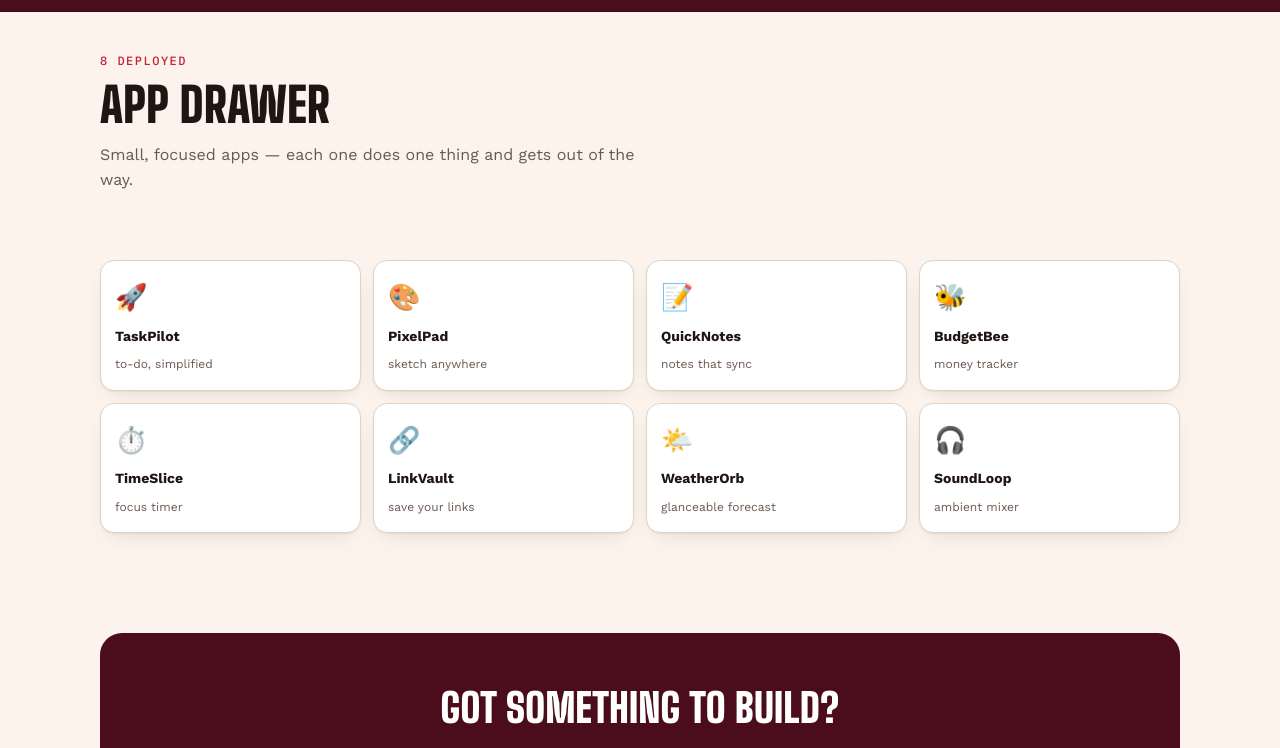
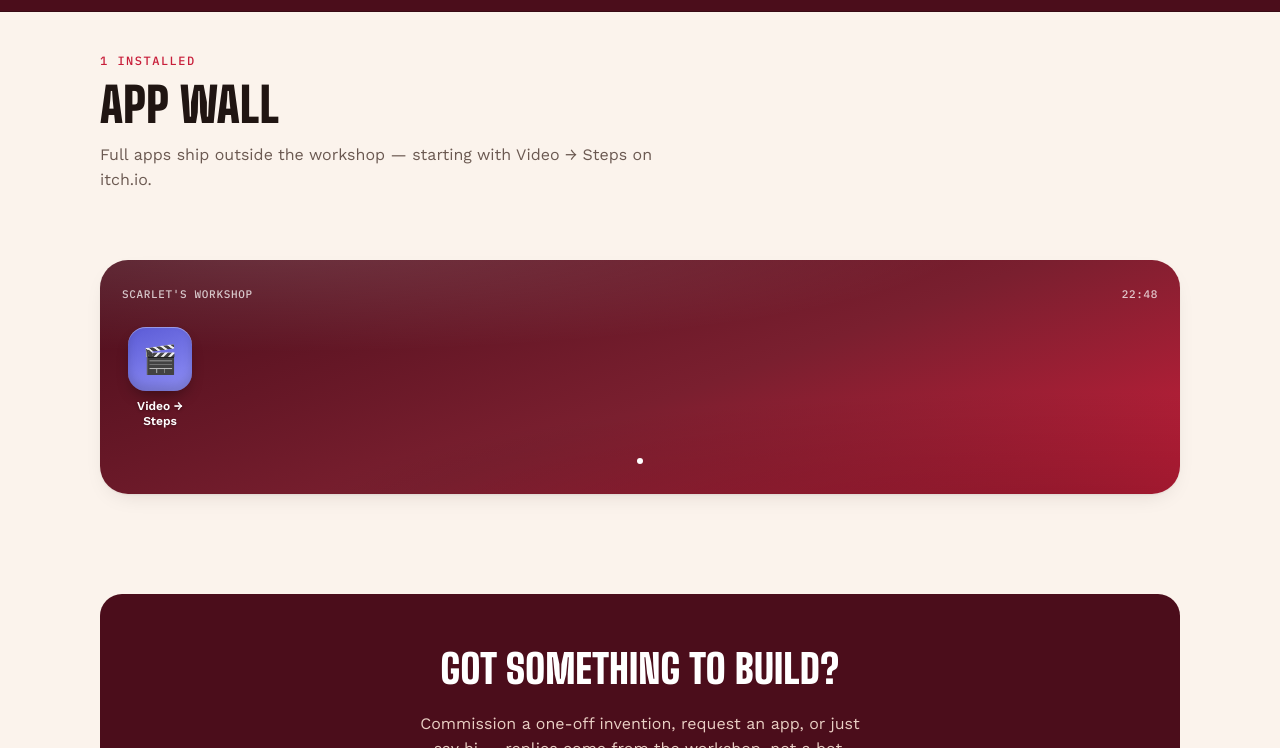
Before and after one commit to scarletjet/scarlets-workshop-site, a website: page index.html in a window 1280 px wide. Both pictures are taken after a click on the link "Apps". Shown: the part 51-799 px from the top of the page. Drawn offline with nearby package versions, Linux system fonts and the light colour scheme.

Commit message:
Reflect the tools/ reorg and turn Apps into an itch.io app wall (#6)
Tools list now points at tools/168, tools/git-mover, and the eight apps
that moved there from apps/ (task-pilot, pixel-pad, quick-notes,
budget-bee, link-vault, weather-orb, sound-loop, time-slice) — ten
entries total, matching the folder as it exists now. Video → Steps is
no longer listed here since it moved to inventions/.

Apps is now a single external listing: Video → Steps on itch.io, opened
in a new tab. Replaces the app-drawer grid with an iPod-touch-style home
screen — a wallpaper-gradient container with a live-clock status bar,
icon tiles, and a page-dot indicator — built to hold more icons as apps
get added, not just this one.


Claude-Session: https://claude.ai/code/session_01UiTTMgxApKs9E6jgk5ESDY

Co-authored-by: Claude <noreply@anthropic.com>

```diff
--- a/index.html
+++ b/index.html
@@ -173,27 +173,45 @@
   .see-all{ font-size: 13px; font-weight: 700; color: var(--scarlet); text-decoration: none; white-space: nowrap; }
   .see-all:hover{ text-decoration: underline; }
 
-  /* apps */
-  .apps-row{
-    display: grid; grid-auto-flow: column; grid-auto-columns: 148px;
-    gap: 12px; overflow-x: auto; padding-bottom: 6px; scroll-snap-type: x proximity;
+  /* apps — icon-wall (iPod-touch-style) */
+  .icon-row{ display: flex; flex-wrap: wrap; gap: 20px 16px; }
+  .icon-tile{
+    display: flex; flex-direction: column; align-items: center; gap: 8px;
+    width: 76px; text-decoration: none; color: var(--ink);
   }
-  .apps-row::-webkit-scrollbar{ height: 6px; }
-  .apps-row::-webkit-scrollbar-thumb{ background: var(--line); border-radius: 4px; }
-  .apps-grid{ display: grid; grid-template-columns: repeat(4, 1fr); gap: 12px; }
-  @media (max-width: 780px){ .apps-grid{ grid-template-columns: repeat(2, 1fr); } }
-  @media (max-width: 380px){ .apps-grid{ grid-template-columns: 1fr; } }
-  .app-card{
-    scroll-snap-align: start;
-    background: var(--surface); border: 1px solid var(--line); border-radius: 14px;
-    padding: 16px 14px; text-decoration: none; color: var(--ink);
-    display: flex; flex-direction: column; gap: 8px; box-shadow: var(--shadow);
-    transition: transform .15s, border-color .15s;
+  .icon-glyph{
+    --tile-a: var(--scarlet); --tile-b: #ff7a5c;
+    width: 64px; height: 64px; border-radius: 18px; flex: 0 0 auto;
+    display: grid; place-items: center; font-size: 28px;
+    background: linear-gradient(160deg, var(--tile-a), var(--tile-b));
+    box-shadow: 0 8px 16px -6px rgba(0,0,0,.45), inset 0 1px 0 rgba(255,255,255,.35), inset 0 -6px 10px rgba(0,0,0,.16);
+    transition: transform .15s;
   }
-  .app-card:hover{ transform: translateY(-2px); border-color: var(--scarlet); }
-  .app-icon{ font-size: 26px; }
-  .app-name{ font-weight: 700; font-size: 14px; }
-  .app-desc{ font-size: 12px; color: var(--ink-soft); }
+  .icon-tile:hover .icon-glyph{ transform: translateY(-2px) scale(1.05); }
+  .icon-tile:active .icon-glyph{ transform: scale(.94); }
+  .icon-label{
+    font-size: 12px; font-weight: 600; text-align: center; max-width: 100%; line-height: 1.2;
+    display: -webkit-box; -webkit-line-clamp: 2; -webkit-box-orient: vertical; overflow: hidden;
+  }
+
+  .home-screen{
+    position: relative; border-radius: 28px; overflow: hidden;
+    background:
+      radial-gradient(120% 90% at 15% -10%, rgba(255,255,255,.16), transparent 55%),
+      radial-gradient(120% 90% at 90% 110%, rgba(0,0,0,.25), transparent 60%),
+      linear-gradient(160deg, var(--garnet), #7a1f2f 55%, var(--scarlet));
+    padding: 26px 22px 30px; box-shadow: var(--shadow);
+  }
+  .home-screen-bar{
+    display: flex; justify-content: space-between; align-items: baseline;
+    color: rgba(255,255,255,.75); font-family: "IBM Plex Mono", monospace;
+    font-size: 11px; letter-spacing: .06em; text-transform: uppercase; margin-bottom: 24px;
+  }
+  .home-screen .icon-row{ gap: 26px 18px; }
+  .home-screen .icon-label{ color: #fff; text-shadow: 0 1px 3px rgba(0,0,0,.35); }
+  .home-dots{ display: flex; justify-content: center; gap: 6px; margin-top: 30px; }
+  .home-dots span{ width: 6px; height: 6px; border-radius: 50%; background: rgba(255,255,255,.35); }
+  .home-dots span.active{ background: #fff; }
 
   /* invention / list rows */
   .list-rows{ display: flex; flex-direction: column; }
@@ -342,22 +360,24 @@
   var esc = function(s){ return String(s).replace(/[&<>"']/g, function(c){
     return {"&":"&amp;","<":"&lt;",">":"&gt;",'"':"&quot;","'":"&#39;"}[c];
   }); };
+  var appsClockTimer = null;
 
   var APPS = [
-    { name: "TaskPilot",  icon: "🚀", url: "apps/task-pilot/", desc: "to-do, simplified" },
-    { name: "PixelPad",   icon: "🎨", url: "apps/pixel-pad/", desc: "sketch anywhere" },
-    { name: "QuickNotes", icon: "📝", url: "apps/quick-notes/", desc: "notes that sync" },
-    { name: "BudgetBee",  icon: "🐝", url: "apps/budget-bee/", desc: "money tracker" },
-    { name: "TimeSlice",  icon: "⏱️", url: "apps/time-slice/", desc: "focus timer" },
-    { name: "LinkVault",  icon: "🔗", url: "apps/link-vault/", desc: "save your links" },
-    { name: "WeatherOrb", icon: "🌤️", url: "apps/weather-orb/", desc: "glanceable forecast" },
-    { name: "SoundLoop",  icon: "🎧", url: "apps/sound-loop/", desc: "ambient mixer" }
+    { name: "Video → Steps", icon: "🎬", url: "https://scarlets-workshop.itch.io/video-to-steps",
+      desc: "How-to videos become written guides", colors: ["#5b5bd6", "#8f8ff6"] }
   ];
   var INVENTIONS = null; /* null = still loading; [] = loaded, none live */
   var TOOLS = [
-    { title: "168 — Your Week in Hours", icon: "⏳", url: "/168/", desc: "Interactive weekly time-budget visualizer" },
-    { title: "Video → Steps", icon: "🎬", url: "/video-to-steps/", desc: "How-to videos become written guides" },
-    { title: "Git Project Mover", icon: "🔀", url: "/git-mover/", desc: "Build the exact commands to move a project between machines" }
+    { title: "168", icon: "⏳", url: "tools/168/", desc: "Interactive weekly time-budget visualizer" },
+    { title: "Git Mover", icon: "🔀", url: "tools/git-mover/", desc: "Build the exact commands to move a project between machines" },
+    { title: "TaskPilot", icon: "🚀", url: "tools/task-pilot/", desc: "To-do, simplified" },
+    { title: "PixelPad", icon: "🎨", url: "tools/pixel-pad/", desc: "Sketch anywhere — autosaves in your browser" },
+    { title: "QuickNotes", icon: "📝", url: "tools/quick-notes/", desc: "Notes that sync via a shareable link" },
+    { title: "BudgetBee", icon: "🐝", url: "tools/budget-bee/", desc: "A simple money tracker" },
+    { title: "LinkVault", icon: "🔗", url: "tools/link-vault/", desc: "Save your links, tag them, find them again" },
+    { title: "WeatherOrb", icon: "🌤️", url: "tools/weather-orb/", desc: "A glanceable forecast" },
+    { title: "SoundLoop", icon: "🎧", url: "tools/sound-loop/", desc: "An ambient sound mixer" },
+    { title: "TimeSlice", icon: "⏱️", url: "tools/time-slice/", desc: "A focus timer" }
   ];
   var PRODUCTS = [
     { title: "Icon Pack Vol. 1", emoji: "◈", price: "$12", platform: "gumroad" },
@@ -369,11 +389,13 @@
   ];
 
   /* ---- card builders ---- */
-  function appCard(a){
-    return '<a class="app-card" href="'+esc(a.url)+'" title="'+esc(a.desc)+'">'
-      + '<span class="app-icon">'+a.icon+'</span>'
-      + '<span class="app-name">'+esc(a.name)+'</span>'
-      + '<span class="app-desc">'+esc(a.desc)+'</span></a>';
+  function isExternal(url){ return /^https?:\/\//i.test(url); }
+  function appIcon(a){
+    var style = a.colors ? ' style="--tile-a:'+esc(a.colors[0])+';--tile-b:'+esc(a.colors[1])+';"' : '';
+    var target = isExternal(a.url) ? ' target="_blank" rel="noopener"' : '';
+    return '<a class="icon-tile" href="'+esc(a.url)+'"'+target+' title="'+esc(a.desc)+'">'
+      + '<span class="icon-glyph"'+style+'>'+a.icon+'</span>'
+      + '<span class="icon-label">'+esc(a.name)+'</span></a>';
   }
   function inventionRow(v){
     var price = v.price > 0 ? "$" + (v.price/100).toFixed(2) : "—";
@@ -439,8 +461,8 @@
           + '</section>'
 
           + '<section class="stack">'
-            + '<div class="sec-head"><h2>Deployed apps</h2><a class="see-all" href="#/apps">See all ' + APPS.length + ' →</a></div>'
-            + '<div class="apps-row">' + APPS.slice(0,5).map(appCard).join("") + '</div>'
+            + '<div class="sec-head"><h2>Apps</h2><a class="see-all" href="#/apps">Open the app wall →</a></div>'
+            + '<div class="icon-row">' + APPS.map(appIcon).join("") + '</div>'
           + '</section>'
 
           + '<section class="stack">'
@@ -462,9 +484,28 @@
       title: "Apps — Scarlet's Workshop",
       render: function(){
         return ''
-          + '<div class="stack page-head"><span class="eyebrow">' + APPS.length + ' deployed</span><h1>App drawer</h1><p>Small, focused apps — each one does one thing and gets out of the way.</p></div>'
-          + '<section class="stack no-rule"><div class="apps-grid">' + APPS.map(appCard).join("") + '</div></section>'
+          + '<div class="stack page-head"><span class="eyebrow">' + APPS.length + ' installed</span><h1>App wall</h1><p>Full apps ship outside the workshop — starting with Video → Steps on itch.io.</p></div>'
+          + '<section class="stack no-rule">'
+            + '<div class="home-screen">'
+              + '<div class="home-screen-bar"><span>Scarlet\'s Workshop</span><span id="home-clock"></span></div>'
+              + '<div class="icon-row">' + APPS.map(appIcon).join("") + '</div>'
+              + '<div class="home-dots"><span class="active"></span></div>'
+            + '</div>'
+          + '</section>'
           + ctaBlock;
+      },
+      afterRender: function(){
+        var clockEl = document.getElementById("home-clock");
+        function tick(){
+          if (!clockEl || !document.body.contains(clockEl)) {
+            if (appsClockTimer) { clearInterval(appsClockTimer); appsClockTimer = null; }
+            return;
+          }
+          var now = new Date();
+          clockEl.textContent = String(now.getHours()).padStart(2,"0") + ":" + String(now.getMinutes()).padStart(2,"0");
+        }
+        tick();
+        appsClockTimer = setInterval(tick, 15000);
       }
     },
 
```
